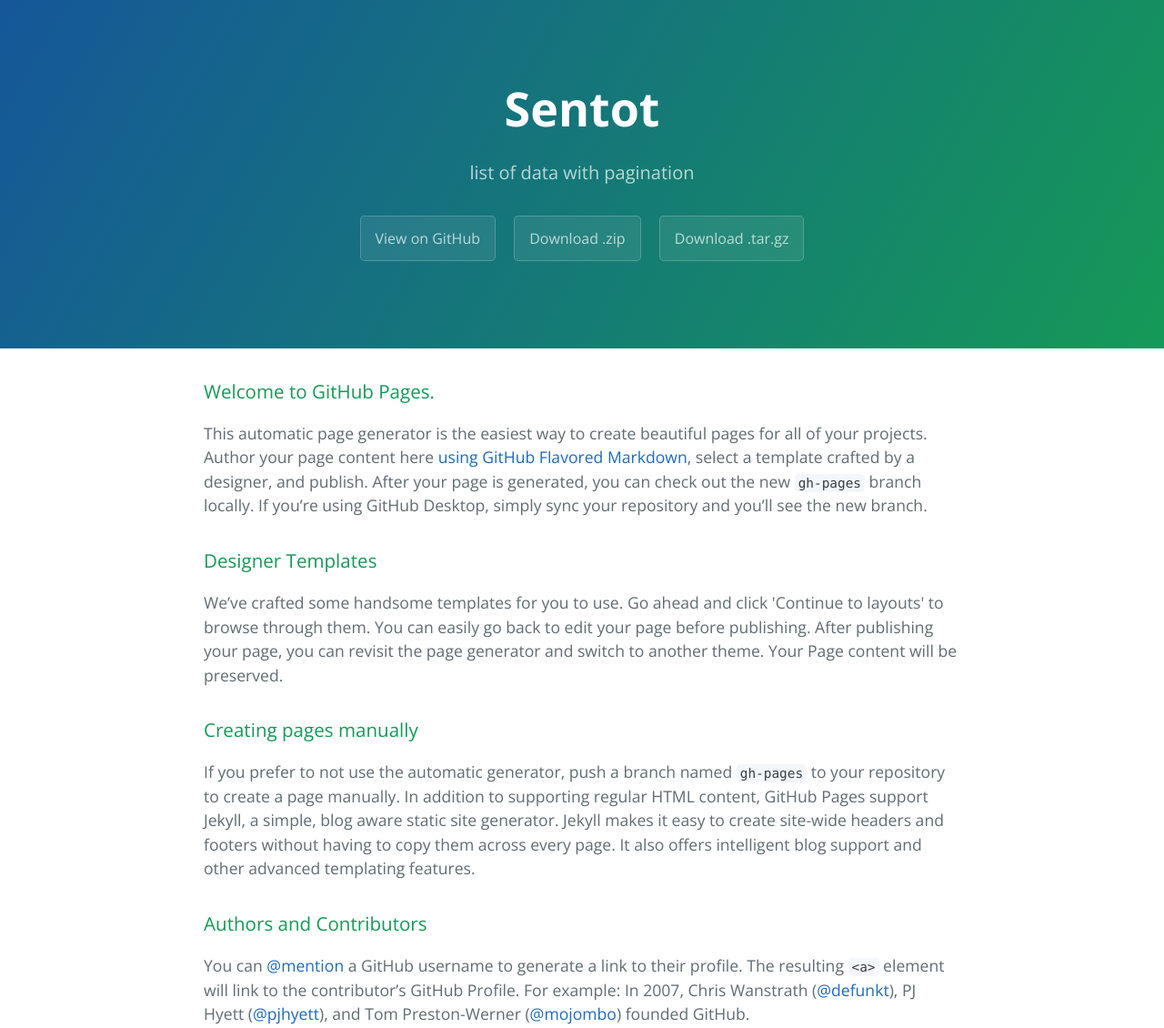
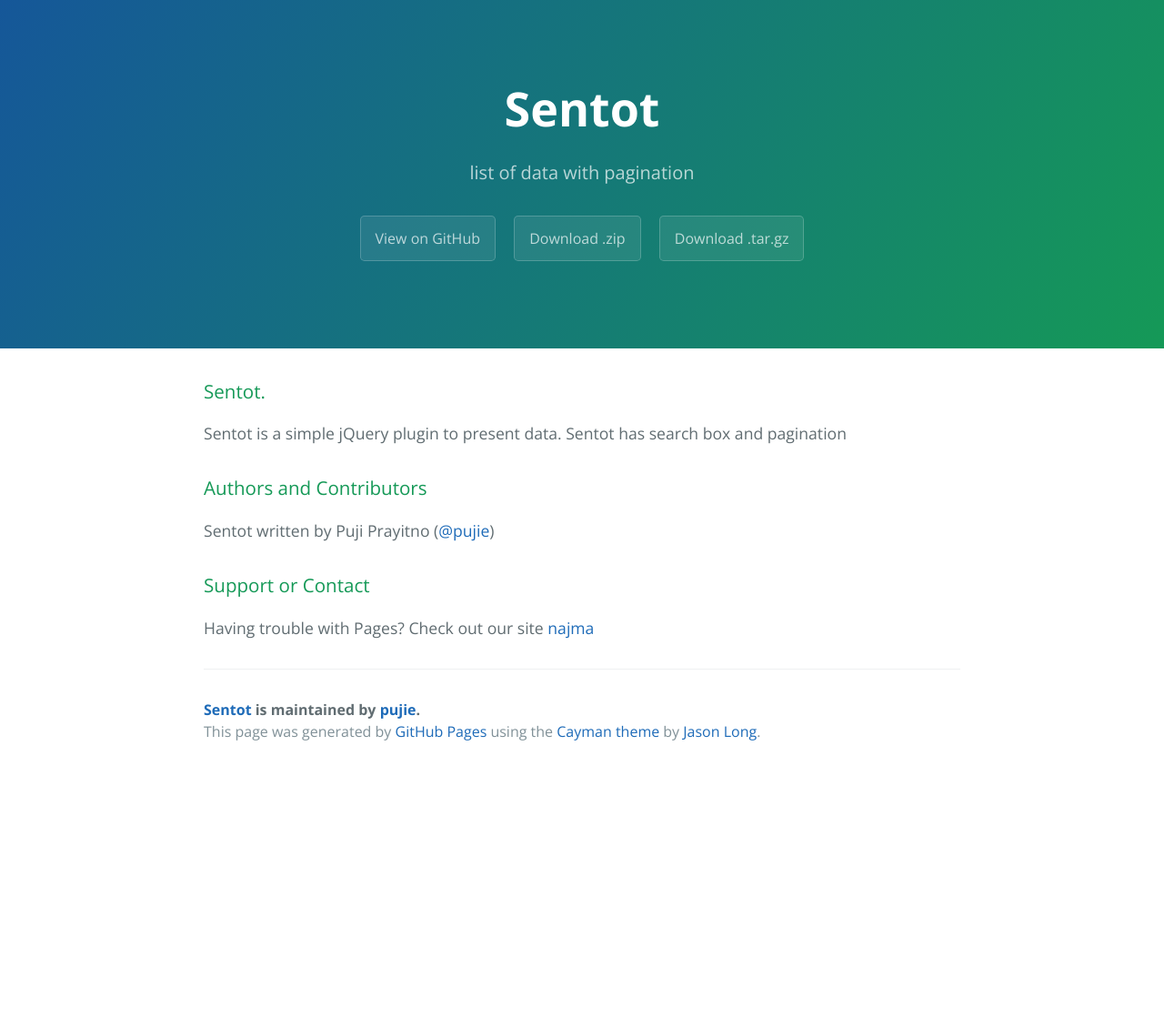
Before and after one commit to pujie/sentot, a plain HTML site: page index.html in a window 1280 px wide. Shown: the top 1130 px of the page at 91% size. After the commit the page ends 848 px from the top, so only its background shows below. Drawn offline with nearby package versions, Linux system fonts and the light colour scheme.

```diff
--- a/index.html
+++ b/index.html
@@ -20,29 +20,19 @@
 
     <section class="main-content">
       <h3>
-<a id="welcome-to-github-pages" class="anchor" href="#welcome-to-github-pages" aria-hidden="true"><span class="octicon octicon-link"></span></a>Welcome to GitHub Pages.</h3>
+<a id="sentot" class="anchor" href="#sentot" aria-hidden="true"><span class="octicon octicon-link"></span></a>Sentot.</h3>
 
-<p>This automatic page generator is the easiest way to create beautiful pages for all of your projects. Author your page content here <a href="https://guides.github.com/features/mastering-markdown/">using GitHub Flavored Markdown</a>, select a template crafted by a designer, and publish. After your page is generated, you can check out the new <code>gh-pages</code> branch locally. If you’re using GitHub Desktop, simply sync your repository and you’ll see the new branch.</p>
-
-<h3>
-<a id="designer-templates" class="anchor" href="#designer-templates" aria-hidden="true"><span class="octicon octicon-link"></span></a>Designer Templates</h3>
-
-<p>We’ve crafted some handsome templates for you to use. Go ahead and click 'Continue to layouts' to browse through them. You can easily go back to edit your page before publishing. After publishing your page, you can revisit the page generator and switch to another theme. Your Page content will be preserved.</p>
-
-<h3>
-<a id="creating-pages-manually" class="anchor" href="#creating-pages-manually" aria-hidden="true"><span class="octicon octicon-link"></span></a>Creating pages manually</h3>
-
-<p>If you prefer to not use the automatic generator, push a branch named <code>gh-pages</code> to your repository to create a page manually. In addition to supporting regular HTML content, GitHub Pages support Jekyll, a simple, blog aware static site generator. Jekyll makes it easy to create site-wide headers and footers without having to copy them across every page. It also offers intelligent blog support and other advanced templating features.</p>
+<p>Sentot is a simple jQuery plugin to present data. Sentot has search box and pagination</p>
 
 <h3>
 <a id="authors-and-contributors" class="anchor" href="#authors-and-contributors" aria-hidden="true"><span class="octicon octicon-link"></span></a>Authors and Contributors</h3>
 
-<p>You can <a href="https://github.com/blog/821" class="user-mention">@mention</a> a GitHub username to generate a link to their profile. The resulting <code>&lt;a&gt;</code> element will link to the contributor’s GitHub Profile. For example: In 2007, Chris Wanstrath (<a href="https://github.com/defunkt" class="user-mention">@defunkt</a>), PJ Hyett (<a href="https://github.com/pjhyett" class="user-mention">@pjhyett</a>), and Tom Preston-Werner (<a href="https://github.com/mojombo" class="user-mention">@mojombo</a>) founded GitHub.</p>
+<p>Sentot written by Puji Prayitno (<a href="https://github.com/pujie" class="user-mention">@pujie</a>)</p>
 
 <h3>
 <a id="support-or-contact" class="anchor" href="#support-or-contact" aria-hidden="true"><span class="octicon octicon-link"></span></a>Support or Contact</h3>
 
-<p>Having trouble with Pages? Check out our <a href="https://help.github.com/pages">documentation</a> or <a href="https://github.com/contact">contact support</a> and we’ll help you sort it out.</p>
+<p>Having trouble with Pages? Check out our site <a href="http://najma.web.id">najma</a></p>
 
       <footer class="site-footer">
         <span class="site-footer-owner"><a href="https://github.com/pujie/sentot">Sentot</a> is maintained by <a href="https://github.com/pujie">pujie</a>.</span>
```
Also changed, not shown: params.json (+1 -1 lines).
